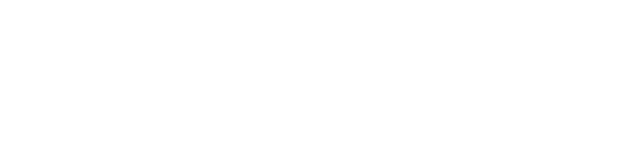
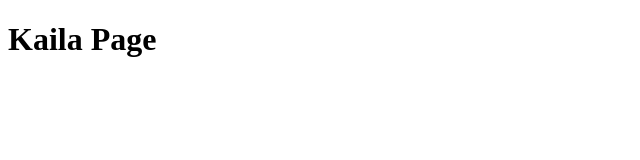
Before and after one commit to hals0027/hals0027.github.io, a plain HTML site: page html-assignment/index.html in a window 1280 px wide. Shown: the whole page, without its empty margins (0-640 px from the left). Drawn offline with Linux system fonts and the light colour scheme.

Commit message:
adds header

```diff
--- a/html-assignment/index.html
+++ b/html-assignment/index.html
@@ -7,7 +7,8 @@
 </head>
 <body>
     <header>
-        <h1
+        <h1>Kaila Page</h1>
     </header>
+
 </body>
 </html>
```
